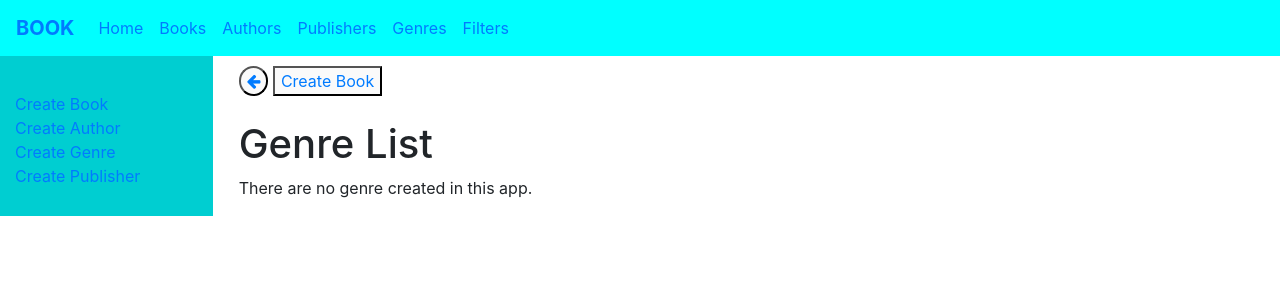
After one commit to Mithilesh-M/django-bookapp, a Django app: page /bookapp/genre/ in a window 1280 px wide. The commit adds this page. Shown: the top 300 px of the page. Run offline with Django 3.2, Linux system fonts and the light colour scheme; some libraries are stand-ins or nearby versions.

Commit message:
Add genre list view in book app
Add list view for genre

```diff
--- a/bookapp/templates/base_generic.html
+++ b/bookapp/templates/base_generic.html
@@ -34,7 +34,7 @@
         <a class="nav-link" href="#">Publishers</a>
       </li>
       <li class="nav-item">
-        <a class="nav-link" href="#">Genres</a>
+        <a class="nav-link" href="{% url 'genre-list' %}">Genres</a>
       </li>
       <li class="nav-item">
         <a class="nav-link" href="#">Filters</a>
--- /dev/null
+++ b/bookapp/templates/bookapp/genre_list.html
@@ -0,0 +1,30 @@
+{% extends "base_generic.html" %}
+
+{% block content %}
+    <div style="margin: 1%">
+        <button style="border-radius: 50%;border-color: black;" disabled>
+            <a href="{% url 'index' %}">
+            <i class="fa fa-arrow-left" onmouseover = "this.style.color = 'black'" onmouseout = "this.style.color = 'blue'" ></i>
+            </a>
+        </button>
+        <button style="border-color: black;" disabled>
+            <a onmouseover = "this.style.color = 'black'" onmouseout = "this.style.color = 'blue'" href="{% url 'book-create' %}" style="text-decoration: none;">Create Book
+            </a>
+        </button>
+        <br><br>
+        <h1>Genre List</h1>
+        {% if Genre_list %}
+          <table style="width:100%">
+            {% for genre in genre_list %}
+            <tr>
+              <th style="text-align: center;"><a class="mylist-ele" href="">{{ genre.name }}</a></th>
+              <th><button class="mybutton"><a href="">Delete</a></button></th>
+              <th><button class="mybutton"><a href="">Update</a></button></th>
+            </tr>
+            {% endfor %}
+          </table>
+          {% else %}
+            <p>There are no genre created in this app.</p>
+          {% endif %}
+    </div>
+{% endblock %}
--- a/bookapp/urls.py
+++ b/bookapp/urls.py
@@ -5,4 +5,5 @@ urlpatterns = [
     path('', views.index, name='index'),
     path('book/',views.Booklistview.as_view(), name='book-list'),
     path('book/create/',views.Bookcreateview.as_view(), name='book-create'),
+    path('genre/',views.Genrelistview.as_view(), name='genre-list'),
 ]
--- a/bookapp/views.py
+++ b/bookapp/views.py
@@ -20,3 +20,6 @@ class Bookcreateview(generic.CreateView):
     model = Book
     fields = ['title','no_of_page','cover_image','description','genre','publisher','author','published_date']
     success_url = reverse_lazy('book-list')
+
+class Genrelistview(generic.ListView):
+    model = Genre
```
